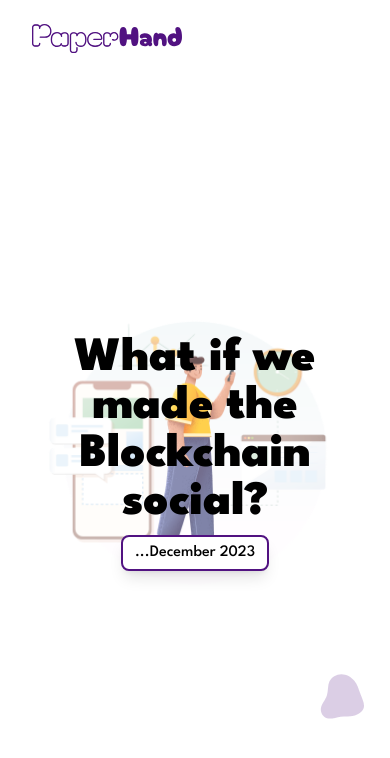
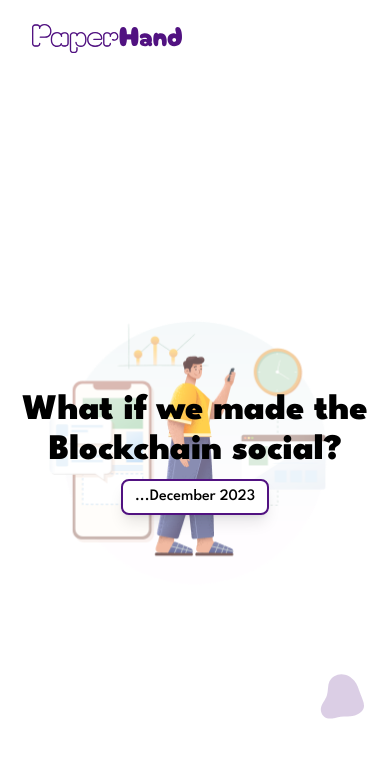
Before and after one commit to paper-hand/web, a SvelteKit app: page / in a window 390 px wide. Shown: the top 758 px of the page. Built offline with nearby package versions, Linux system fonts and the light colour scheme.

Commit message:
Update hero text component

```diff
--- a/src/components/hero.svelte
+++ b/src/components/hero.svelte
@@ -1,7 +1,7 @@
 <section class="px-4 text-center flex flex-col items-center justify-center relative">
   <Blob />
   <div class="z-1 relative">
-    <h1 class="font-black text-5xl lg:text-7xl sm:max-w-[600px] lg:max-w-[700px] mb-2 lg:mb-4">{TAGLINE}</h1>
+    <h1 class="font-black text-4xl sm:text-5xl lg:text-7xl sm:max-w-[600px] lg:max-w-[700px] mb-2 lg:mb-4">{TAGLINE}</h1>
     <p class="relative text-md lg:text-lg font-medium bg-white px-3 py-1 rounded-lg inline-block shadow-lg border-brand border-2">
       {COUNTDOWN}
     </p>
```
